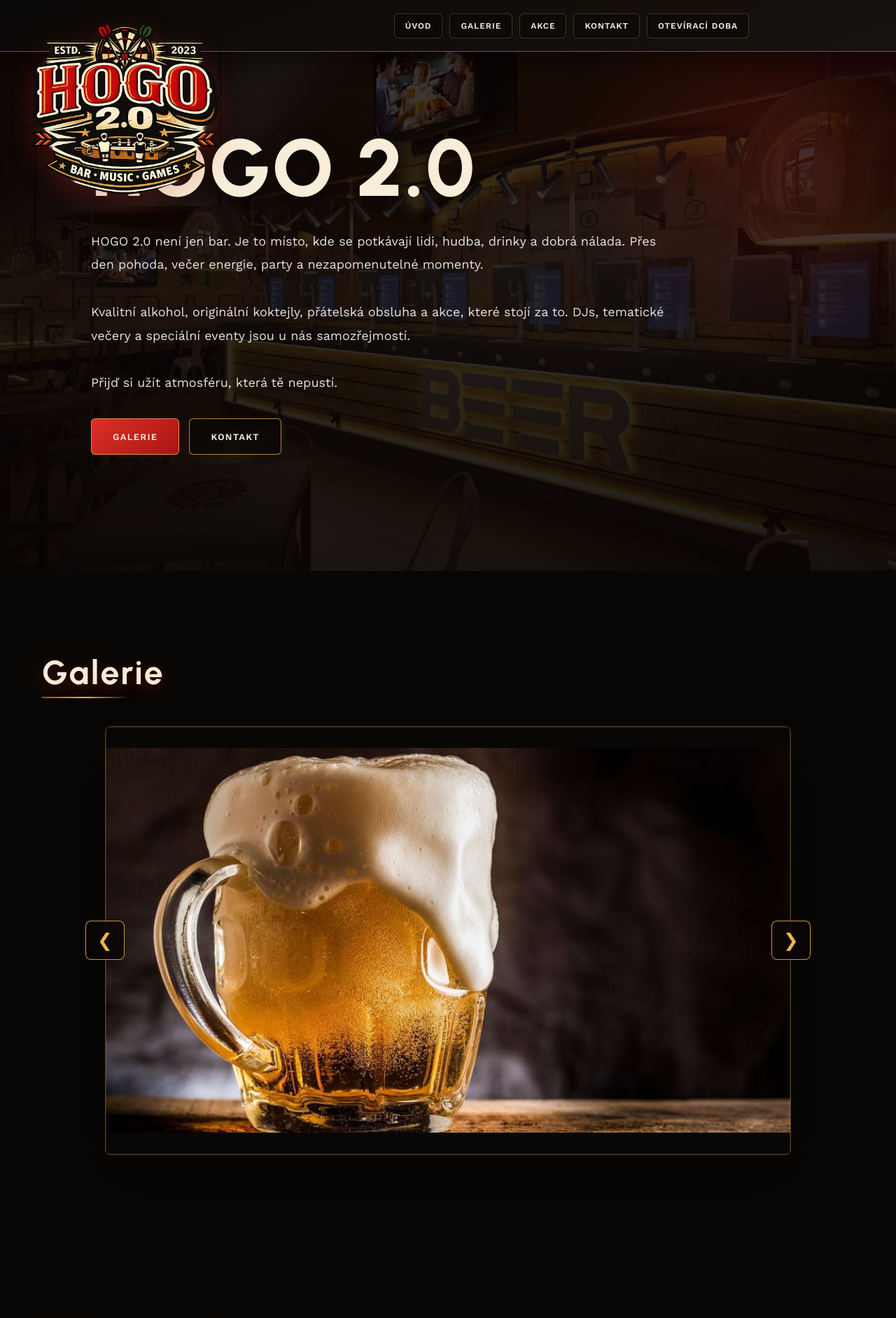
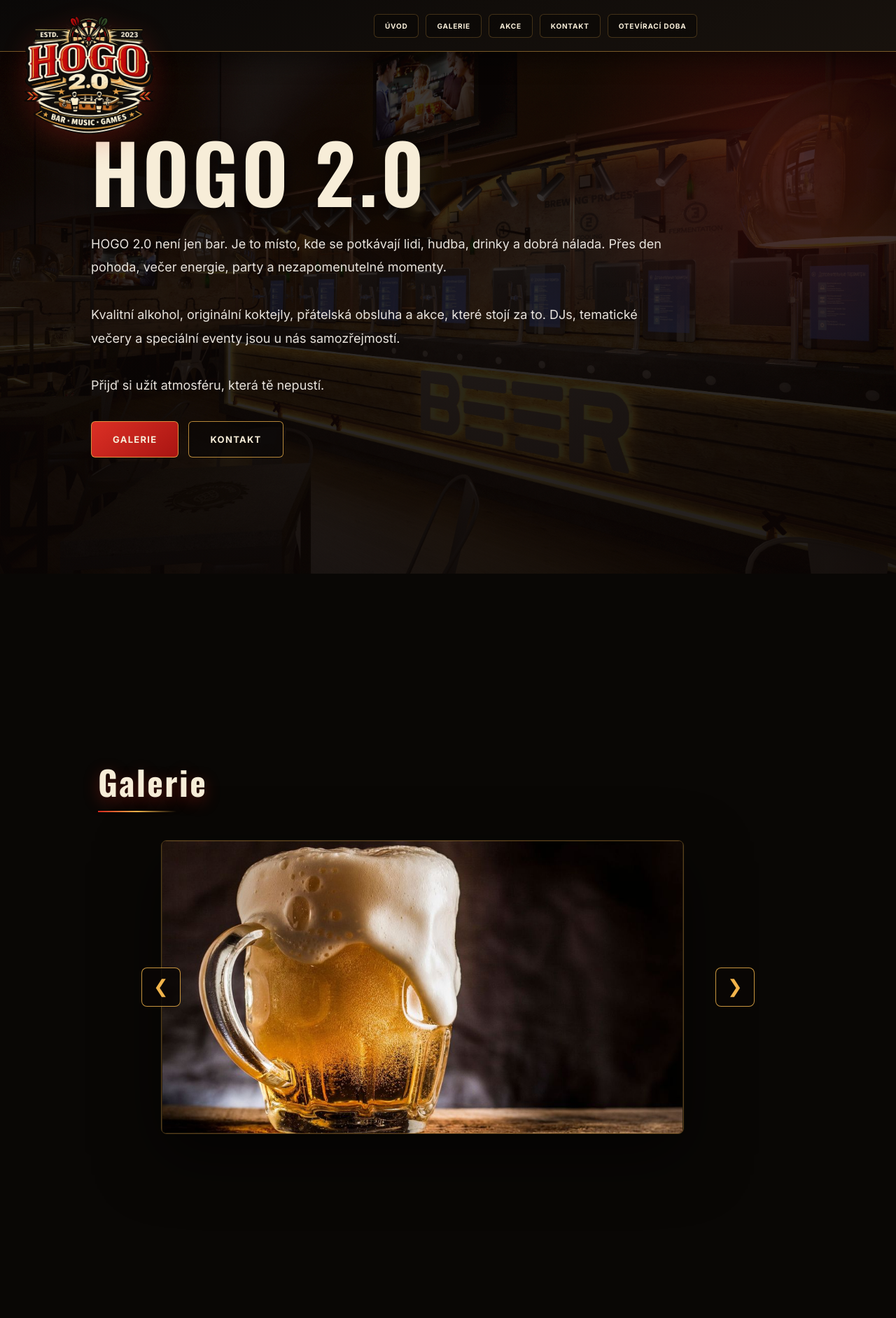
Before and after one commit to st4kknemuzesznat-bot/hogo-web, a Flask app: page / in a window 1280 px wide. Shown: the top 1884 px of the page at 70% size. Run offline with Flask 3, Linux system fonts and the light colour scheme; data that the repository does not hold is empty.

Commit message:
Reduce gallery frame size

```diff
--- a/app/static/css/style.css
+++ b/app/static/css/style.css
@@ -1,6 +1,7 @@
 :root {
-  --font-heading: "Urbanist", sans-serif;
-  --font-text: "Work Sans", sans-serif;
+
+  --font-heading: "Oswald", sans-serif;
+  --font-text: "Inter", sans-serif;
 
   --bg: #090705;
   --bg-2: #16100b;
@@ -24,7 +25,7 @@
   --shadow-strong: 0 30px 90px rgba(0, 0, 0, 0.58);
 
   --transition: all 0.45s cubic-bezier(0.2, 0.65, 0.3, 1);
-  --nav-logo-w: clamp(260px, 26vw, 430px);
+  --nav-logo-w: clamp(180px, 18vw, 300px);
 }
 
 *,
@@ -36,9 +37,9 @@
 }
 
 html {
-  scroll-behavior: smooth;
-  font-size: 85%;
+  scroll-padding-top: 110px;
 }
+
 
 body {
   font-family: var(--font-text);
@@ -74,7 +75,7 @@ a {
 }
 
 .loading-logo {
-  width: min(280px, 56vw);
+  width: min(560px, 112vw);
   height: auto;
   object-fit: contain;
   filter: drop-shadow(0 14px 40px rgba(214, 40, 30, 0.28));
@@ -204,7 +205,7 @@ body.is-transitioning .page-transition {
 
 .nav-links a {
   text-decoration: none;
-  font-size: 12px;
+  font-size: 10px;
   font-weight: 700;
   letter-spacing: 0.08em;
   text-transform: uppercase;
@@ -278,8 +279,8 @@ body.is-transitioning .page-transition {
   font-family: var(--font-heading);
   font-size: clamp(54px, 9vw, 116px);
   line-height: 1.02;
-  font-weight: 800;
-  letter-spacing: 0.02em;
+  font-weight: 600;
+  letter-spacing: 0.04em;
   color: var(--accent-cream);
   text-shadow: 0 10px 26px rgba(0, 0, 0, 0.62);
 }
@@ -336,9 +337,10 @@ body.is-transitioning .page-transition {
 }
 
 .section {
-  max-width: 1240px;
-  margin: 0 auto;
-  padding: 116px 40px;
+  scroll-margin-top: -240px;
+  max-width: 1100px;          /* lehce užší */
+  margin: 0 auto;             /* centrování */
+  padding: 262px 50px;        /* menší boční odsazení */
   opacity: 0;
   transform: translateY(24px);
   transition: opacity 0.7s ease, transform 0.7s ease;
@@ -380,6 +382,8 @@ body.is-transitioning .page-transition {
 }
 
 .gallery-slider {
+  max-width: 820px;
+  margin: 40px auto;
   position: relative;
   width: min(980px, 100%);
   margin: 20px auto 0;
@@ -400,7 +404,8 @@ body.is-transitioning .page-transition {
   overflow: hidden;
   border: 1px solid var(--line);
   box-shadow: var(--shadow-strong);
-  aspect-ratio: 16 / 10;   /* pevný poměr */
+  aspect-ratio: 16 / 9;   /* pevný poměr */
+  max-height: 420px;      /* limit výšky */
   display: flex;
   align-items: center;
   justify-content: center;
@@ -425,8 +430,7 @@ body.is-transitioning .page-transition {
 .gallery-item img {
   width: 100%;
   height: 100%;
-  object-fit: contain;
-
+  object-fit: contain; /* nebo cover */
 }
 
 .gallery-arrow {
--- a/app/templates/base.html
+++ b/app/templates/base.html
@@ -8,7 +8,9 @@
   <link rel="preconnect" href="https://fonts.gstatic.com" crossorigin>
   <link href="https://fonts.googleapis.com/css2?family=Urbanist:wght@600;700;800&family=Work+Sans:wght@400;500;600&display=swap" rel="stylesheet">
   <link rel="stylesheet" href="{{ url_for('static', filename='css/style.css', v='4') }}">
+<link href="https://fonts.googleapis.com/css2?family=Oswald:wght@400;600;700&family=Inter:wght@400;500;600;700&display=swap" rel="stylesheet">
 </head>
+
 <body class="is-loading">
   <div class="loading-screen" aria-hidden="true">
     <img src="/static/gallery/hogologo.png" alt="" class="loading-logo">
```
